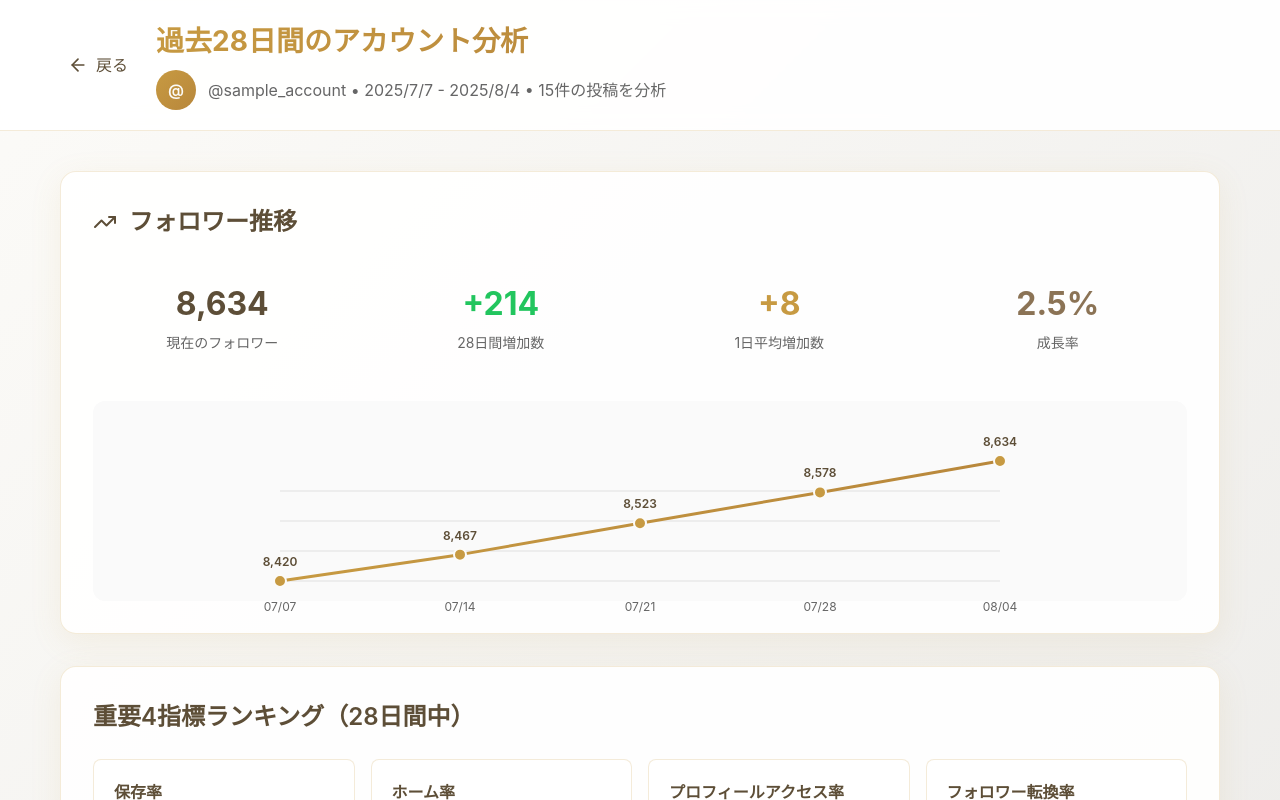
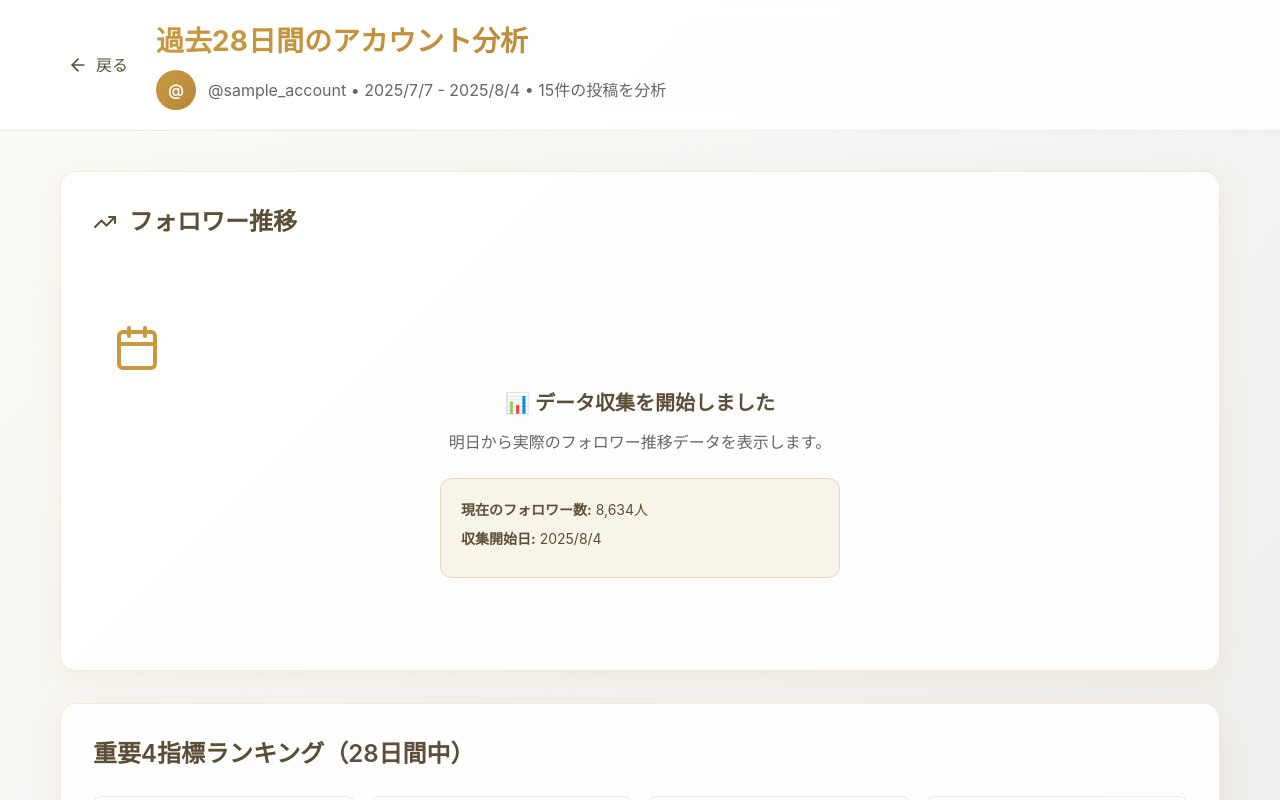
Before and after one commit to oshima-kaihatsu/insta-simple, a Next.js app: page /dashboard in a window 1280 px wide. Shown: the top 800 px of the page. Built offline with nearby package versions, Linux system fonts and the light colour scheme.

Commit message:
feat: 完全版ダッシュボード - フォロワー推移実データ対応（全機能保持）

```diff
--- a/src/app/api/instagram-data/route.ts
+++ b/src/app/api/instagram-data/route.ts
@@ -2,6 +2,7 @@ import { NextRequest, NextResponse } from 'next/server';
 import { rateLimiter } from '@/utils/rateLimiter';
 import { getClientIP } from '@/utils/getClientIP';
 import { checkAccountLimits, saveInstagramConnection, getOrCreateUserAccount } from '@/lib/accountManager';
+import { RealDataManager } from '@/lib/dataHistory'; // ← 追加
 
 // Dynamic routeに設定
 export const dynamic = 'force-dynamic';
@@ -87,7 +88,6 @@ export async function GET(request: NextRequest) {
         errorMessage: accountCheck.canConnect ? null : accountCheck.errorMessage
       };
 
-      // 重複チェックで接続がブロックされた場合は警告ログのみ
       if (!accountCheck.canConnect) {
         console.warn('⚠️ Account connection would be blocked:', accountCheck.errorMessage);
         console.warn('⚠️ Continuing with API call for debugging purposes...');
@@ -116,6 +116,19 @@ export async function GET(request: NextRequest) {
 
     console.log('User info:', userInfo);
 
+    // 🚨 実データ記録（初回連携時）
+    try {
+      console.log('📊 Recording real data...');
+      await RealDataManager.recordInitialData(instagramUserId, {
+        followers_count: userInfo.followers_count,
+        media_count: userInfo.media_count
+      });
+      console.log('✅ Real data recording completed');
+    } catch (recordError) {
+      console.error('⚠️ Failed to record real data:', recordError);
+      // データ記録エラーでもAPIは続行
+    }
+
     // 🚨 Instagram接続をデータベースに保存（重複チェック結果に関係なく実行）
     try {
       console.log('💾 Saving Instagram connection to database...');
@@ -134,6 +147,13 @@ export async function GET(request: NextRequest) {
       console.error('⚠️ Failed to save Instagram connection:', dbError);
       console.error('⚠️ DB Error stack:', dbError instanceof Error ? dbError.stack : 'No stack');
     }
+
+    // 🎯 実データのフォロワー履歴を取得
+    const followerHistoryResult = await RealDataManager.getFollowerHistory(instagramUserId);
+    const dataStatus = await RealDataManager.getDataCollectionStatus(instagramUserId);
+
+    console.log('📈 Follower history result:', followerHistoryResult);
+    console.log('📊 Data collection status:', dataStatus);
 
     // 2. 投稿を取得（期間制限を一時的に無効化 - デバッグ用）
     console.log('📄 Fetching Instagram posts (DEBUG MODE - NO DATE FILTER)...');
@@ -212,7 +232,20 @@ export async function GET(request: NextRequest) {
           account_type: 'BUSINESS'
         },
         posts: [],
-        follower_history: generateFollowerHistory(userInfo.followers_count || 3),
+        // 🎯 実データのフォロワー履歴
+        follower_history: {
+          hasRealData: followerHistoryResult.hasData,
+          data: followerHistoryResult.data || [],
+          dataPoints: followerHistoryResult.dataPoints || 0,
+          startDate: followerHistoryResult.startDate || null,
+          endDate: followerHistoryResult.endDate || null,
+          collectionStatus: {
+            isCollecting: dataStatus.isCollecting,
+            lastRecorded: dataStatus.lastRecorded,
+            daysCollected: dataStatus.daysCollected,
+            currentFollowers: userInfo.followers_count
+          }
+        },
         summary: {
           total_posts: 0,
           date_range: {
@@ -340,9 +373,6 @@ export async function GET(request: NextRequest) {
     // 4. ランキングを計算
     const postsWithRankings = calculateRankings(postsWithInsights);
 
-    // 5. フォロワー推移データを生成
-    const followerHistory = generateFollowerHistory(userInfo.followers_count || 3);
-
     // 6. レスポンスデータを構築
     const responseData = {
       connected: true,
@@ -354,7 +384,20 @@ export async function GET(request: NextRequest) {
         account_type: 'BUSINESS'
       },
       posts: postsWithRankings,
-      follower_history: followerHistory,
+      // 🎯 実データのフォロワー履歴
+      follower_history: {
+        hasRealData: followerHistoryResult.hasData,
+        data: followerHistoryResult.data || [],
+        dataPoints: followerHistoryResult.dataPoints || 0,
+        startDate: followerHistoryResult.startDate || null,
+        endDate: followerHistoryResult.endDate || null,
+        collectionStatus: {
+          isCollecting: dataStatus.isCollecting,
+          lastRecorded: dataStatus.lastRecorded,
+          daysCollected: dataStatus.daysCollected,
+          currentFollowers: userInfo.followers_count
+        }
+      },
       summary: {
         total_posts: postsWithRankings.length,
         date_range: {
@@ -426,54 +469,3 @@ function calculateRankings(posts: any[]) {
     }
   }));
 }
-
-// フォロワー推移データ生成
-function generateFollowerHistory(currentFollowers: number) {
-  const history = [];
-  const today = new Date();
-
-  // 現実的な増減パターンを生成
-  // 小さなアカウント（100人以下）と大きなアカウントで異なる増加パターン
-  const isSmallAccount = currentFollowers < 100;
-
-  for (let i = 4; i >= 0; i--) {
-    const date = new Date(today);
-    date.setDate(date.getDate() - (i * 7));
-
-    let followersAtDate;
-
-    if (isSmallAccount) {
-      // 小さなアカウント：過去28日間で最大でも±5人程度の変動
-      const maxVariation = Math.min(5, Math.floor(currentFollowers * 0.5));
-      const variation = Math.floor(Math.random() * maxVariation * 2) - maxVariation;
-      followersAtDate = Math.max(0, currentFollowers + variation - (4 - i));
-    } else {
-      // 大きなアカウント：月間1-3%程度の成長
-      const monthlyGrowthRate = 0.01 + Math.random() * 0.02; // 1-3%
-      const daysAgo = i * 7;
-      const growthFactor = Math.pow(1 + monthlyGrowthRate, -daysAgo / 30);
-      followersAtDate = Math.floor(currentFollowers * growthFactor);
-    }
-
-    history.push({
-      date: date.toLocaleDateString('ja-JP', { month: '2-digit', day: '2-digit' }),
-      followers: Math.max(0, followersAtDate)
-    });
-  }
-
-  // 最後のデータポイントを現在のフォロワー数に設定
-  history[history.length - 1].followers = currentFollowers;
-
-  // データが単調増加になるように調整（小さなアカウントの場合は変動を許可）
-  if (!isSmallAccount) {
-    for (let i = 1; i < history.length; i++) {
-      if (history[i].followers < history[i - 1].followers) {
-        history[i].followers = history[i - 1].followers + Math.floor(Math.random() * 3);
-      }
-    }
-    // 最終調整
-    history[history.length - 1].followers = currentFollowers;
-  }
-
-  return history;
-}
--- a/src/app/dashboard/page.tsx
+++ b/src/app/dashboard/page.tsx
@@ -207,14 +207,11 @@ export default function DashboardPage() {
 
   const hasRealData = instagramData !== null;
 
-  // フォロワー推移データ
-  const followerData = instagramData?.follower_history || [
-    { date: '07/07', followers: 8420 },
-    { date: '07/14', followers: 8467 },
-    { date: '07/21', followers: 8523 },
-    { date: '07/28', followers: 8578 },
-    { date: '08/04', followers: 8634 }
-  ];
+  // フォロワー推移データ（実データ対応版）
+  const followerHistory = instagramData?.follower_history || {};
+  const hasFollowerData = followerHistory.hasData;
+  const followerData = hasFollowerData ? followerHistory.data : null;
+  const dataCollectionStatus = followerHistory.status || {};
 
   // 重要4指標の計算
   const calculateMetrics = (post) => {
@@ -408,9 +405,11 @@ export default function DashboardPage() {
   const days28Ago = new Date(today.getTime() - (28 * 24 * 60 * 60 * 1000));
   const dateRangeText = `${days28Ago.toLocaleDateString('ja-JP')} - ${today.toLocaleDateString('ja-JP')}`;
 
-  // フォロワー統計計算
+  // 現在のフォロワー数（実データ優先、フォールバックでサンプル）
   const currentFollowers = instagramData?.profile?.followers_count || 8634;
-  const followersIncrease = followerData.length > 1 ?
+
+  // 実データがない場合のフォロワー統計計算（既存ロジック保持）
+  const followersIncrease = hasFollowerData && followerData && followerData.length > 1 ?
     followerData[followerData.length - 1].followers - followerData[0].followers : 214;
   const dailyAverageIncrease = Math.round(followersIncrease / 28);
 
@@ -420,8 +419,10 @@ export default function DashboardPage() {
     ((followersIncrease / pastFollowers) * 100).toFixed(1) :
     '0.0';
 
-  // SVGパス生成
+  // SVGパス生成（実データ対応）
   const generatePath = (data) => {
+    if (!data || data.length === 0) return '';
+
     const width = 800;
     const height = 200;
     const padding = 40;
@@ -446,7 +447,7 @@ export default function DashboardPage() {
     return path;
   };
 
-  const chartPath = generatePath(followerData);
+  const chartPath = hasFollowerData ? generatePath(followerData) : '';
   const chartWidth = 800;
   const chartHeight = 200;
 
@@ -607,7 +608,7 @@ export default function DashboardPage() {
       </div>
 
       <div style={{ maxWidth: '1200px', margin: '0 auto', padding: '40px 20px' }}>
-        {/* フォロワー推移 */}
+        {/* フォロワー推移（実データ対応版） */}
         <div style={{
           background: 'rgba(255, 255, 255, 0.9)',
           borderRadius: '16px',
@@ -629,7 +630,9 @@ export default function DashboardPage() {
             フォロワー推移
           </h2>
 
-          {/* フォロワー統計 */}
+          {hasFollowerData ? (
+            <>
+              {/* フォロワー統計（実データ版） */}
               <div style={{
                 display: 'grid',
                 gridTemplateColumns: 'repeat(auto-fit, minmax(200px, 1fr))',
@@ -644,15 +647,15 @@ export default function DashboardPage() {
                 </div>
                 <div style={{ textAlign: 'center', padding: '16px' }}>
                   <div style={{ fontSize: '32px', fontWeight: '700', color: '#22c55e', marginBottom: '4px' }}>
-                +{followersIncrease}
+                    {followersIncrease >= 0 ? '+' : ''}{followersIncrease}
                   </div>
-              <div style={{ fontSize: '14px', color: '#666' }}>28日間増加数</div>
+                  <div style={{ fontSize: '14px', color: '#666' }}>{followerHistory.dataPoints}日間増減</div>
                 </div>
                 <div style={{ textAlign: 'center', padding: '16px' }}>
                   <div style={{ fontSize: '32px', fontWeight: '700', color: '#c79a42', marginBottom: '4px' }}>
-                +{dailyAverageIncrease}
+                    {followersIncrease >= 0 ? '+' : ''}{dailyAverageIncrease}
                   </div>
-              <div style={{ fontSize: '14px', color: '#666' }}>1日平均増加数</div>
+                  <div style={{ fontSize: '14px', color: '#666' }}>1日平均増減</div>
                 </div>
                 <div style={{ textAlign: 'center', padding: '16px' }}>
                   <div style={{ fontSize: '32px', fontWeight: '700', color: '#8b7355', marginBottom: '4px' }}>
@@ -662,7 +665,11 @@ export default function DashboardPage() {
                 </div>
               </div>
 
-          {/* グラフ */}
+              <div style={{ marginBottom: '16px', fontSize: '14px', color: '#666' }}>
+                📊 実データ {followerHistory.dataPoints}日間 ({followerHistory.startDate} - {followerHistory.endDate})
+              </div>
+
+              {/* グラフ（実データ版） */}
               <div style={{ width: '100%', height: '200px', background: '#fafafa', borderRadius: '12px', padding: '20px' }}>
                 <svg width="100%" height="200" viewBox={`0 0 ${chartWidth} ${chartHeight}`}>
                   <defs>
@@ -737,6 +744,43 @@ export default function DashboardPage() {
                   })}
                 </svg>
               </div>
+            </>
+          ) : (
+            /* データ収集開始メッセージ */
+            <div style={{ textAlign: 'center', padding: '60px 20px' }}>
+              <Calendar size={48} style={{ color: '#c79a42', marginBottom: '16px' }} />
+              <h3 style={{ fontSize: '20px', fontWeight: '600', color: '#5d4e37', marginBottom: '12px', margin: '0 0 12px 0' }}>
+                📊 データ収集を開始しました
+              </h3>
+              <p style={{ fontSize: '16px', color: '#666', marginBottom: '24px', margin: '0 0 24px 0' }}>
+                明日から実際のフォロワー推移データを表示します。
+              </p>
+
+              <div style={{
+                background: 'rgba(199, 154, 66, 0.1)',
+                border: '1px solid rgba(199, 154, 66, 0.3)',
+                borderRadius: '12px',
+                padding: '20px',
+                maxWidth: '400px',
+                margin: '0 auto',
+                textAlign: 'left'
+              }}>
+                <div style={{ fontSize: '14px', color: '#5d4e37' }}>
+                  <div style={{ marginBottom: '8px' }}>
+                    <strong>現在のフォロワー数:</strong> {currentFollowers.toLocaleString()}人
+                  </div>
+                  <div style={{ marginBottom: '8px' }}>
+                    <strong>収集開始日:</strong> {new Date().toLocaleDateString('ja-JP')}
+                  </div>
+                  {dataCollectionStatus.daysCollected && (
+                    <div>
+                      <strong>収集日数:</strong> {dataCollectionStatus.daysCollected}日目
+                    </div>
+                  )}
+                </div>
+              </div>
+            </div>
+          )}
         </div>
 
         {/* 重要4指標 */}
@@ -953,7 +997,7 @@ export default function DashboardPage() {
                         <div style={{ fontSize: '11px', color: '#666' }}>
                           <div style={{ color: parseFloat(metrics24h.saves_rate) >= 3.0 ? '#22c55e' : '#ef4444', fontWeight: '600' }}>保存率: {metrics24h.saves_rate}%</div>
                           <div style={{ color: parseFloat(metrics24h.home_rate) >= 50.0 ? '#22c55e' : '#ef4444', fontWeight: '600' }}>ホーム率: {metrics24h.home_rate}%</div>
-                          <div style={{ color: parseFloat(metrics24h.profile_access_rate) >= 5.0 ? '#22c55e' : '#ef4444', fontWeight: '600' }}>プロフィールアクセス率: {metrics24h.profile_access_rate}%</div>
+                          <div style={{ color: parseFloat(metrics24h.profile_access_rate) >= 5.0 ? '#22c55e' : '#ef4444', fontWeight: '600' }}>프ロ필アクセス率: {metrics24h.profile_access_rate}%</div>
                           <div style={{ color: parseFloat(metrics24h.follower_conversion_rate) >= 8.0 ? '#22c55e' : '#ef4444', fontWeight: '600' }}>フォロワー転換率: {metrics24h.follower_conversion_rate}%</div>
                         </div>
                       </td>
--- /dev/null
+++ b/src/lib/dataHistory.ts
@@ -0,0 +1,125 @@
+// src/lib/dataHistory.ts - 実データ管理システム
+import { supabaseAdmin } from './supabase';
+
+export class RealDataManager {
+
+  // 実データのフォロワー履歴を取得（推定なし）
+  static async getFollowerHistory(instagramUserId: string) {
+    try {
+      const { data, error } = await supabaseAdmin
+        .from('follower_history')
+        .select('followers_count, recorded_at')
+        .eq('instagram_user_id', instagramUserId)
+        .order('recorded_at', { ascending: true });
+
+      if (error) {
+        console.error('Failed to fetch follower history:', error);
+        return { hasData: false, data: [] };
+      }
+
+      // 実データがある場合のみ返す
+      if (data && data.length > 0) {
+        const formattedData = data.map(point => ({
+          date: new Date(point.recorded_at).toLocaleDateString('ja-JP', { month: '2-digit', day: '2-digit' }),
+          followers: point.followers_count,
+          recorded_at: point.recorded_at
+        }));
+
+        return {
+          hasData: true,
+          data: formattedData,
+          dataPoints: data.length,
+          startDate: new Date(data[0].recorded_at).toLocaleDateString('ja-JP'),
+          endDate: new Date(data[data.length - 1].recorded_at).toLocaleDateString('ja-JP')
+        };
+      }
+
+      return { hasData: false, data: [] };
+
+    } catch (error) {
+      console.error('Error fetching follower history:', error);
+      return { hasData: false, data: [] };
+    }
+  }
+
+  // 初回連携時にデータ記録を開始
+  static async recordInitialData(instagramUserId: string, followerData: any) {
+    try {
+      // 今日のデータが既に存在するかチェック
+      const { data: existingData } = await supabaseAdmin
+        .from('follower_history')
+        .select('id')
+        .eq('instagram_user_id', instagramUserId)
+        .gte('recorded_at', new Date().toISOString().split('T')[0])
+        .limit(1);
+
+      // 既に今日のデータがある場合はスキップ
+      if (existingData && existingData.length > 0) {
+        console.log(`📊 Data already recorded today for ${instagramUserId}`);
+        return true;
+      }
+
+      const { error } = await supabaseAdmin
+        .from('follower_history')
+        .insert({
+          instagram_user_id: instagramUserId,
+          followers_count: followerData.followers_count,
+          media_count: followerData.media_count,
+          recorded_at: new Date().toISOString()
+        });
+
+      if (error) {
+        console.error('Failed to record initial data:', error);
+        return false;
+      }
+
+      console.log(`📊 Recorded initial data for ${instagramUserId}: ${followerData.followers_count} followers`);
+      return true;
+
+    } catch (error) {
+      console.error('Error recording initial data:', error);
+      return false;
+    }
+  }
+
+  // データ収集状況を取得
+  static async getDataCollectionStatus(instagramUserId: string) {
+    try {
+      const { data, error } = await supabaseAdmin
+        .from('follower_history')
+        .select('recorded_at, followers_count')
+        .eq('instagram_user_id', instagramUserId)
+        .order('recorded_at', { ascending: false })
+        .limit(1);
+
+      if (error || !data || data.length === 0) {
+        return {
+          isCollecting: false,
+          lastRecorded: null,
+          daysCollected: 0,
+          currentFollowers: null
+        };
+      }
+
+      const lastRecorded = new Date(data[0].recorded_at);
+      const today = new Date();
+      const daysSinceStart = Math.floor((today.getTime() - lastRecorded.getTime()) / (1000 * 60 * 60 * 24));
+
+      return {
+        isCollecting: true,
+        lastRecorded: lastRecorded.toLocaleDateString('ja-JP'),
+        daysCollected: Math.max(1, Math.abs(daysSinceStart) + 1),
+        currentFollowers: data[0].followers_count
+      };
+
+    } catch (error) {
+      console.error('Error getting data collection status:', error);
+      return {
+        isCollecting: false,
+        lastRecorded: null,
+        daysCollected: 0,
+        currentFollowers: null
+      };
+    }
+  }
+}
```
Lines whose indentation alone changed are shown as unchanged.
